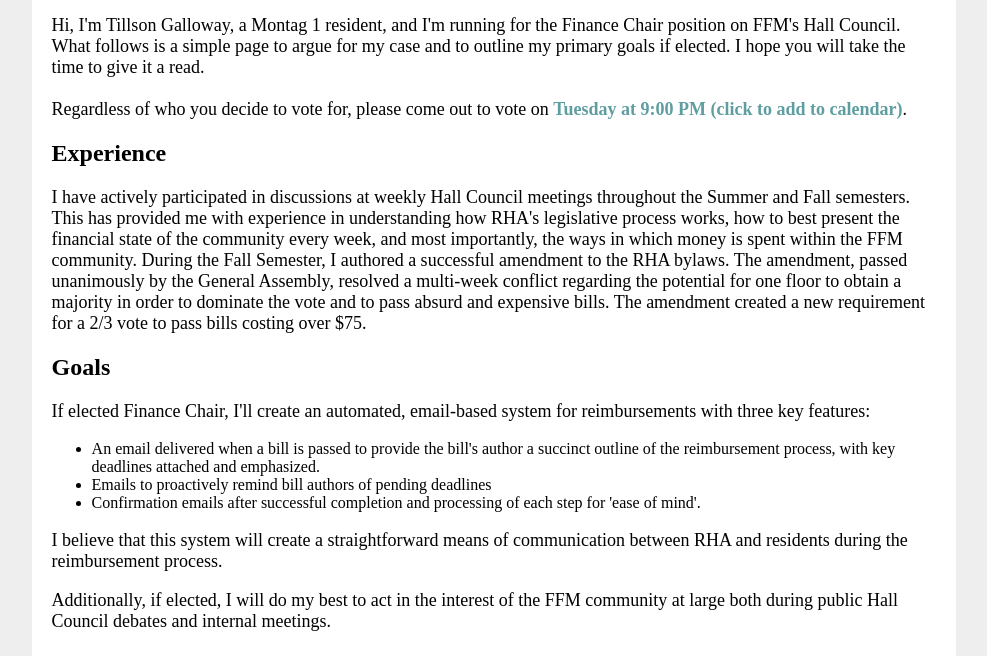
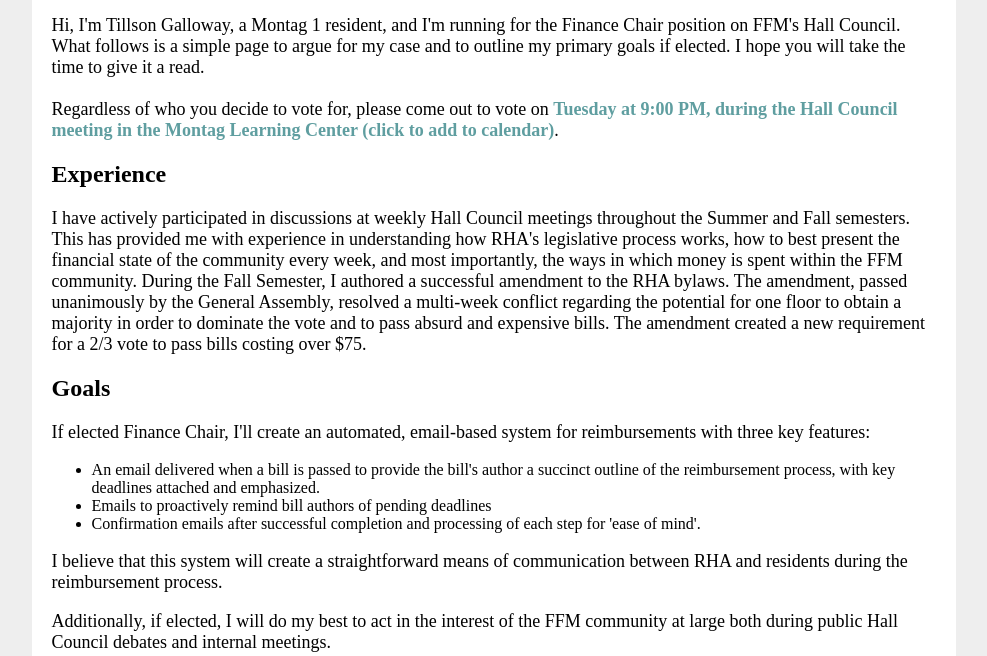
Before and after one commit to tillson/gallowayforfinancechair.com, a plain HTML site: page index.html in a window 1280 px wide. Shown: the part 135-791 px from the top of the page, without its empty margins (166-1153 px from the left). Drawn offline with Linux system fonts and the light colour scheme.

Commit message:
where vote?

```diff
--- a/index.html
+++ b/index.html
@@ -84,7 +84,7 @@
       Hi, I'm Tillson Galloway, a Montag 1 resident, and I'm running for the Finance Chair position on FFM's Hall Council.<br>
       What follows is a simple page to argue for my case and to outline my primary goals if elected.  I hope you will take the time to give it a read.
       <br><br>Regardless of who you decide to vote for,
-      please come out to vote on <b><a href="election.ics">Tuesday at 9:00 PM (click to add to calendar)</b></a>.</p>
+      please come out to vote on <b><a href="election.ics">Tuesday at 9:00 PM, during the Hall Council meeting in the Montag Learning Center  (click to add to calendar)</b></a>.</p>
       <h2>Experience</h2>
       <p>
         I have actively participated in discussions at weekly Hall Council meetings throughout the Summer and Fall semesters.  This has provided me with
```
